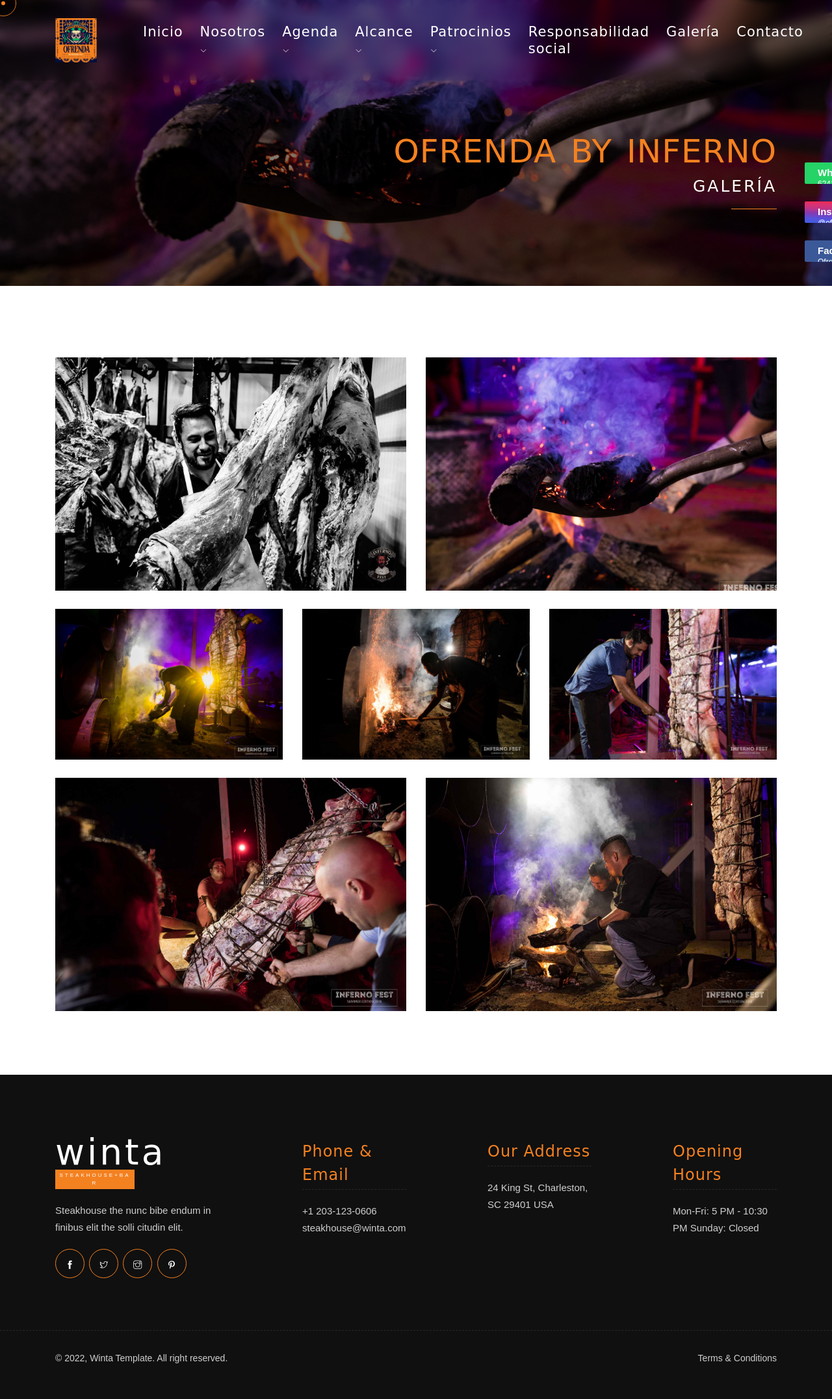
After one commit to Ivonnemtz96/Ofrenda, a WordPress theme: template galeria.php in a window 1280 px wide. The commit adds this page. Shown: the whole page at 65% size. Run offline with PHP 8.4 and a stand-in for WordPress, Linux system fonts and the light colour scheme; the site name, menu and one post (Sample post) are stand-ins, and other content is empty; some web fonts are replaced.

Commit message:
galeria ok

```diff
--- /dev/null
+++ b/galeria.php
@@ -0,0 +1,18 @@
+<!DOCTYPE html>
+<html lang="es">
+<?php
+    include("includes/head.php");
+?>
+<body >
+
+    <?php
+        include("includes/preloader.php");
+        include("includes/header.php");
+        include("modules/galeria.php");
+        include("includes/redes.php");
+        include("includes/footer.php");
+        include("includes/scripts.php");
+    ?>
+</body>
+
+</html>
--- a/includes/header.php
+++ b/includes/header.php
@@ -55,7 +55,7 @@
                  </li>
                  <li class="nav-item"><a class="nav-link" href="/contacto#responsabilidad">Responsabilidad social</a>
                  </li>
-                 <li class="nav-item"><a class="nav-link" href="/">Galería</a></li>
+                 <li class="nav-item"><a class="nav-link" href="/galeria">Galería</a></li>
                  <li class="nav-item"><a class="nav-link" href="/contacto">Contacto</a></li>
              </ul>
          </div>
--- /dev/null
+++ b/modules/galeria.php
@@ -0,0 +1,76 @@
+<!-- Header Banner -->
+<header class="banner-header valign bg-img " data-overlay-dark="5" data-background="/img/banner/banner.jpg" style="background-position: botton;">
+    <div class="container">
+        <div class="row">
+            <div class="col-md-12 text-right caption mt-90 animate-box" data-animate-effect="fadeInUp">
+                <h1>Ofrenda by Inferno</h1>
+                <h5>Galería</h5>
+                <hr class="line line-hr-right">
+            </div>
+        </div>
+    </div>
+</header>
+<!-- Gallery -->
+<section class="section-padding">
+    <div class="container">
+        <div class="row winta-photos" id="winta-section-photos">
+            <div class="col-md-6 gallery-item">
+                <a href="/img/gallery/8.jpg" title="Chef's Suggestion" class="img-zoom">
+                    <div class="gallery-box">
+                        <div class="gallery-img"> <img src="/img/gallery/8.jpg" class="img-fluid mx-auto d-block"
+                                alt="work-img"> </div>
+                    </div>
+                </a>
+            </div>
+            <div class="col-md-6 gallery-item">
+                <a href="/img/gallery/9.jpg" title="Chef's Suggestion" class="img-zoom">
+                    <div class="gallery-box">
+                        <div class="gallery-img"> <img src="/img/gallery/9.jpg" class="img-fluid mx-auto d-block"
+                                alt="work-img"> </div>
+                    </div>
+                </a>
+            </div>
+            <div class="col-md-4 gallery-item">
+                <a href="/img/gallery/10.jpg" title="Chef's Suggestion" class="img-zoom">
+                    <div class="gallery-box">
+                        <div class="gallery-img"> <img src="/img/gallery/10.jpg" class="img-fluid mx-auto d-block"
+                                alt="work-img"> </div>
+                    </div>
+                </a>
+            </div>
+            <div class="col-md-4 gallery-item">
+                <a href="/img/gallery/11.jpg" title="Chef's Suggestion" class="img-zoom">
+                    <div class="gallery-box">
+                        <div class="gallery-img"> <img src="/img/gallery/11.jpg" class="img-fluid mx-auto d-block"
+                                alt="work-img"> </div>
+                    </div>
+                </a>
+            </div>
+            <div class="col-md-4 gallery-item">
+                <a href="/img/gallery/12.jpg" title="Chef's Suggestion" class="img-zoom">
+                    <div class="gallery-box">
+                        <div class="gallery-img"> <img src="/img/gallery/12.jpg" class="img-fluid mx-auto d-block"
+                                alt="work-img"> </div>
+                    </div>
+                </a>
+            </div>
+            <div class="col-md-6 gallery-item">
+                <a href="/img/gallery/13.jpg" title="Chef's Suggestion" class="img-zoom">
+                    <div class="gallery-box">
+                        <div class="gallery-img"> <img src="/img/gallery/13.jpg" class="img-fluid mx-auto d-block"
+                                alt="work-img"> </div>
+                    </div>
+                </a>
+            </div>
+            <div class="col-md-6 gallery-item">
+                <a href="/img/gallery/14.jpg" title="Chef's Suggestion" class="img-zoom">
+                    <div class="gallery-box">
+                        <div class="gallery-img"> <img src="/img/gallery/14.jpg" class="img-fluid mx-auto d-block"
+                                alt="work-img"> </div>
+                    </div>
+                </a>
+            </div>
+        </div>
+
+    </div>
+</section>
```
Also changed, not shown: img/banner/01.jpg (added), img/gallery/10.jpg (added), img/gallery/11.jpg (added), img/gallery/12.jpg (added), img/gallery/13.jpg (added), img/gallery/14.jpg (added), img/gallery/8.jpg (added), img/gallery/9.jpg (added), 1 other file.
